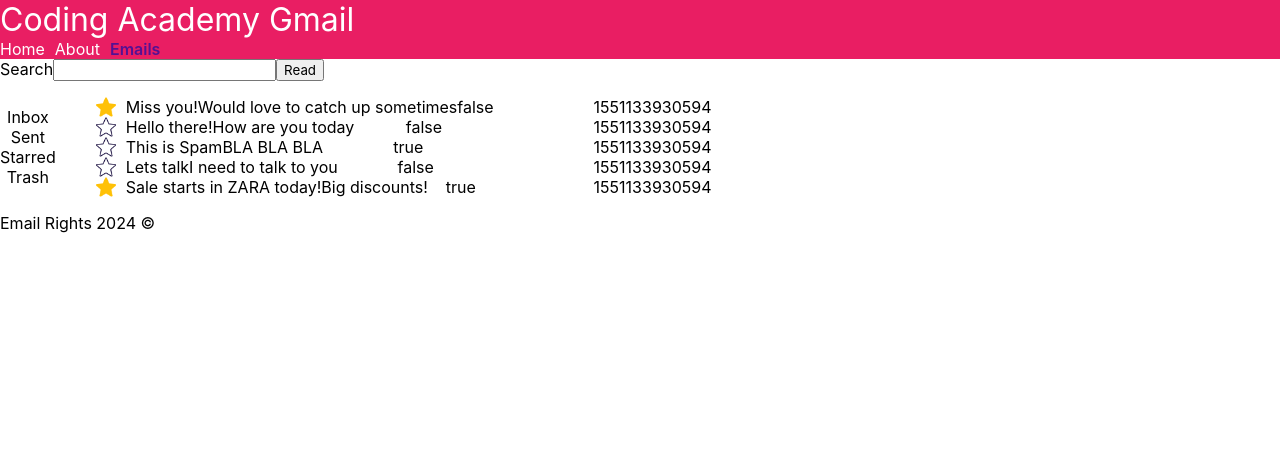
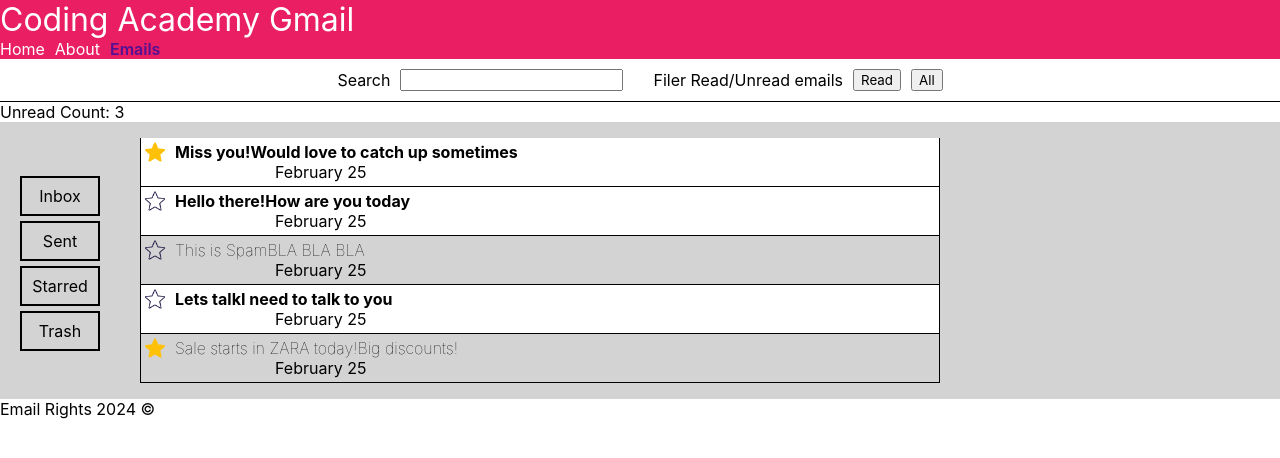
Before and after one commit to orpaztal/Email-proj, a React (Vite) app: page /#/email in a window 1280 px wide. Shown: the top 458 px of the page. Built offline with nearby package versions, Linux system fonts and the light colour scheme.

Commit message:
almost ready

```diff
--- a/src/App.jsx
+++ b/src/App.jsx
@@ -4,6 +4,7 @@ import { HashRouter as Router, Route, Routes } from "react-router-dom"
 import { Home } from './pages/Home';
 import { AboutUs } from "./pages/AboutUs";
 import { EmailIndex } from "./pages/EmailIndex";
+import { EmailDetails } from "./pages/EmailDetails";
 
 import { AppFooter } from "./cmps/AppFooter"
 import { AppHeader } from "./cmps/AppHeader"
@@ -17,6 +18,7 @@ export function App() {
                 <Route path="/" element={<Home/>}/>
                 <Route path="/aboutus" element={<AboutUs/>}/>
                 <Route path="/email" element={<EmailIndex/>}/>
+                <Route path="/email/:id" element={<EmailDetails/>}/>
             </Routes>
         </main>
 
--- a/src/assets/css/cmps/email-filter.css
+++ b/src/assets/css/cmps/email-filter.css
@@ -1,3 +1,20 @@
 .email-filter {
+    margin-top: 10px;
+    align-items: center;
+    justify-content: center;
+    display: flex;
+    border-bottom: 1px solid black;
+    padding-bottom: 10px;
+}
 
+.email-filter-label {
+    margin-right: 10px;
 }
+
+.email-read-button {
+    margin-left: 10px;
+}
+
+.email-read-label {
+    margin-left: 30px;
+}
--- a/src/assets/css/cmps/email-folder-list.css
+++ b/src/assets/css/cmps/email-folder-list.css
@@ -2,4 +2,17 @@
     display: flex;
     flex-direction: column;
     align-items: center;
+    background-color: lightgray;
 }
+
+.email-folder {
+    border: 2px solid black;
+    padding-bottom: 8px;
+    padding-top: 8px;
+    margin-top: 5px;
+    width: 80px;
+    align-items: center;
+    text-align: center;
+    margin-left: 20px;
+    background-color: lightgray;
+}
--- a/src/assets/css/cmps/email-index.css
+++ b/src/assets/css/cmps/email-index.css
@@ -2,4 +2,5 @@
     display: flex;
     flex-direction: row;
     align-items: center;
+    background-color: lightgray;
 }
--- a/src/assets/css/cmps/email-preview.css
+++ b/src/assets/css/cmps/email-preview.css
@@ -2,6 +2,22 @@
     flex-direction: row;
     display: flex;
     justify-content: space-between;
+    border-bottom: 1px solid black;
+    border-left: 1px solid black;
+    border-right: 1px solid black;
+    padding: 4px;
+    width: 800px;
+}
+
+.email-preview.email-preview-unread {
+    font-weight: bold;
+    font-weight: 700;
+    background-color: white;
+}
+
+.email-preview.email-preview-read {
+    font-weight: lighter;
+    background-color: lightgray;
 }
 
 .email-left {
@@ -19,3 +35,36 @@
     display: flex;
     margin-left: 100px;
 }
+
+/* Hide the buttons by default */
+.hover-buttons {
+    display: none;
+}
+
+/* Show the buttons when hovering over the list item */
+li:hover .hover-buttons {
+    display: flex;
+    gap: 10px;
+}
+
+/* Style the individual buttons */
+.hover-button {
+    background-color: #4CAF50;
+    color: white;
+    border: none;
+    padding: 5px 10px;
+    cursor: pointer;
+    border-radius: 3px;
+}
+
+.hover-button:hover {
+    background-color: #45a049;
+}
+
+.email-details-link {
+    textDecoration: 'none';
+    color: 'inherit';
+    display: 'block';
+    flex: 1;
+    flex-direction: row;
+}
--- a/src/cmps/EmailFilter.jsx
+++ b/src/cmps/EmailFilter.jsx
@@ -18,12 +18,16 @@ export function EmailFilter({ filterBy, onFilterBy }) {
         setFilterByToEdit(prev => ({ ...prev, ["isRead"]: !isRead }))
     }
 
+    function onAllClick() {
+        setFilterByToEdit(prev => ({ ...prev, ["isRead"]: null }))
+    }
+
     function btnName() {
         return isRead ? "Unread" : "Read"
     }
 
     return <section className="email-filter">
-        <label htmlFor="txt">Search</label>
+        <label className="email-filter-label" htmlFor="txt">Search</label>
         <input
             className="email-search"
             value={filterByToEdit.txt}
@@ -32,6 +36,8 @@ export function EmailFilter({ filterBy, onFilterBy }) {
             name="txt"
             type="text" />
 
+        <label className="email-read-label">Filer Read/Unread emails</label>
         <button className="email-read-button" onClick={onReadUnreadClick}>{btnName()}</button>
+        <button className="email-read-button" onClick={onAllClick}>{"All"}</button>
     </section>
 }
--- /dev/null
+++ b/src/cmps/EmailFolder.jsx
@@ -0,0 +1,3 @@
+export function EmailFolder({ btnText, onClick }) {
+    return <h4 className="email-folder" onClick={onClick}>{btnText} </h4>
+}
--- a/src/cmps/EmailFolderList.jsx
+++ b/src/cmps/EmailFolderList.jsx
@@ -1,4 +1,5 @@
 import { useEffect, useState } from "react"
+import { EmailFolder } from "./EmailFolder"
 
 export function EmailFolderList({ filterBy, onFilterBy }) {
     const [ filterByToEdit, setFilterByToEdit ] = useState(filterBy)
@@ -24,9 +25,9 @@ export function EmailFolderList({ filterBy, onFilterBy }) {
     }
 
     return <section className="email-folder-list">
-        <h4 className="inbox-btn" onClick={onInboxPressed}>Inbox</h4>
-        <h4 className="sent-btn" onClick={onSentPressed}>Sent</h4>
-        <h4 className="stared-btn" onClick={onStarredPressed}>Starred</h4>
-        <h4 className="trash-btn" onClick={onTrashPressed}>Trash</h4>
+        <EmailFolder btnText={"Inbox"} onClick={onInboxPressed}/>
+        <EmailFolder btnText={"Sent"} onClick={onSentPressed}/>
+        <EmailFolder btnText={"Starred"} onClick={onStarredPressed}/>
+        <EmailFolder btnText={"Trash"} onClick={onTrashPressed}/>
     </section>
 }
--- a/src/cmps/EmailPreview.jsx
+++ b/src/cmps/EmailPreview.jsx
@@ -1,21 +1,90 @@
+import { useState } from "react"
+import { Link } from "react-router-dom";
+import { emailService } from '../services/email.service';
+
 import yellowStar from '../assets/imgs/star-yellow.png'
 import star from '../assets/imgs/star.png'
 
 export function EmailPreview({ email }){
-    const isStarred = email.isStarred
-    const isRead = email.isRead ? "true" : "false"
+    const [ isStar, setIsStar ] = useState(email.isStarred)
+    const [ isRead, setIsRead ] = useState(email.isRead)
+    const [ removedAt, setRemovedAt ] = useState(email.removedAt)
 
-    return <li className="email-preview">
-            <section className="email-left">
-                <img className="star-img" src={isStarred ? yellowStar : star} alt=""/>
-                <p className="email-subject">{email.subject}</p>
-                <p className="email-body">{email.body}</p>
-            </section>
-            <p className="email-read">{isRead}</p>
-            <p className="email-date">{email.sentAt}</p>
-            {/* todo: implement hover buttons */}
-        </li>
-}
+    const date = new Date(email.sentAt);
+    const formattedDate = date.toLocaleDateString('en-US', { month: 'long', day: 'numeric' });
+
+    function className() {
+        return `email-preview ${isRead ? "email-preview-read" : "email-preview-unread"}`;
+    }
+
+    async function onStarPress() {
+        const changedEmail = { ...email, isStarred: !isStar }
+        try {
+            console.log("changedEmail", changedEmail)
+            await emailService.save(changedEmail)
+            setIsStar(prev=> !prev)
+        } catch (err) {
+            console.log("failed to change is starred ", err);
+        }
+    }
+
+    async function onChangeReadUnread(isReadStatus = null) {
+        const changedEmail = { ...email, isRead: isReadStatus }
+        try {
+            await emailService.save(changedEmail)
+            setIsRead(isReadStatus)
+        } catch (err) {
+            console.log("failed to change read unread mail ", err);
+        }
+    }
+
+    async function onRemove(){
+        const removeDate = new Date().toDateString()
+        console.log(removeDate)
+        const changedEmail = { ...email, removedAt: removeDate}
+        try {
+            await emailService.save(changedEmail)
+            setRemovedAt(removeDate)
+        } catch (err) {
+            console.log("failed to remove mail ", err);
+        }
+    }
+
+        if (removedAt) return null
+        return <li className={className()} onClick={() => onChangeReadUnread(true)}>
+                <img className="star-img"
+                    onClick={(e) => {
+                        e.stopPropagation();
+                        onStarPress();
+                    }}
+                    src={isStar ? yellowStar : star}
+                    alt=""
+                />
+                <Link className={"email-details-link"} to={`/email/${email.id}`}>
+                    <section className="email-left">
+                        <p className="email-subject" style={{ fontWeight: isRead ? 'lighter' : 'bold' }}>{email.subject}</p>
+                        <p className="email-body" style={{ fontWeight: isRead ? 'lighter' : 'bold' }}>{email.body}</p>
+                    </section>
+                    <p className="email-date">{formattedDate}</p>
+                </Link>
+
+                    <div className="hover-buttons">
+                        <button className="hover-button"
+                            onClick={(e) => {
+                                e.stopPropagation();
+                                onChangeReadUnread(!isRead);
+                            }}
+                        > Mark {isRead ? 'unread' : 'read'} </button>
+
+                        <button className="hover-button"
+                            onClick={(e) => {
+                                e.stopPropagation();
+                                onRemove();
+                            }}
+                        > Remove </button>
+                    </div>
+            </li>
+        }
 
 // {
 //     id: 'e105',
--- a/src/pages/EmailDetails.jsx
+++ b/src/pages/EmailDetails.jsx
@@ -1,9 +1,25 @@
-import React from 'react'
+import { useEffect, useState } from 'react'
+import { useParams } from "react-router"
+import { Link } from "react-router-dom"
+import { emailService } from '../services/email.service'
 
-function EmailDetails() {
-  return (
-    <div>{}</div>
-  )
+export function EmailDetails() {
+  const { id } = useParams()
+  const [ email, setEmail ] = useState(null)
+
+  useEffect(() => {
+    loadEmail()
+  }, [id])
+
+async function loadEmail() {
+    const email = await emailService.getById(id)
+    setEmail(email)
 }
 
-export default EmailDetails
+return <section className="robot-details">
+    <Link to="/email">Back</Link>
+
+    <h1>Details</h1>
+    <pre>{JSON.stringify(email, null, 2)}</pre>
+  </section>
+}
--- a/src/pages/EmailIndex.jsx
+++ b/src/pages/EmailIndex.jsx
@@ -1,5 +1,6 @@
 import { useEffect, useState } from "react"
 import { emailService } from "../services/email.service.js"
+
 import { EmailList } from "../cmps/EmailList.jsx"
 import { EmailFilter } from "../cmps/EmailFilter.jsx"
 import { EmailFolderList } from "../cmps/EmailFolderList.jsx"
@@ -7,18 +8,19 @@ import { EmailFolderList } from "../cmps/EmailFolderList.jsx"
 export function EmailIndex() {
     const defaultFilter = emailService.getDefaultFilter()
 
-    const [emails, setEmails] = useState(null)
+    const [ emails, setEmails ] = useState(null)
     const [ filterBy, setFilterBy ] = useState(defaultFilter)
+    const [ count, setCount ] = useState(0)
 
     useEffect(() => {
         loadEmails()
-
     }, [filterBy])
 
 
     async function loadEmails() {
         try {
             const emails = await emailService.query(filterBy)
+            setCount(pre=> emails?.filter(email => !email.isRead).length);
             setEmails(emails)
         } catch (err) {
             console.log(err)
@@ -35,6 +37,7 @@ export function EmailIndex() {
     return (
         <div className="email-index">
             <EmailFilter filterBy={filterBy} onFilterBy={onFilterBy}/>
+            <h4>{`Unread Count: ${count}`}</h4>
             <section className="email-list-and-folders">
                 <EmailFolderList filterBy={filterBy} onFilterBy={onFilterBy}/>
                 <EmailList emails={emails}/>
```
Also changed, not shown: src/services/email.service.js (+7 -7 lines).
